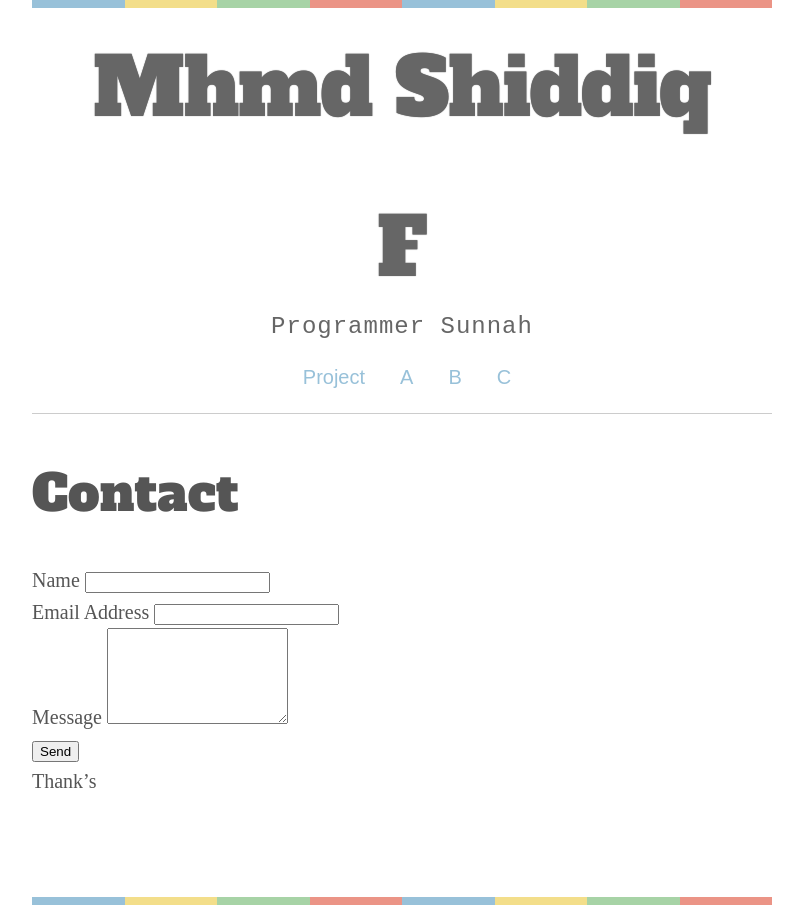
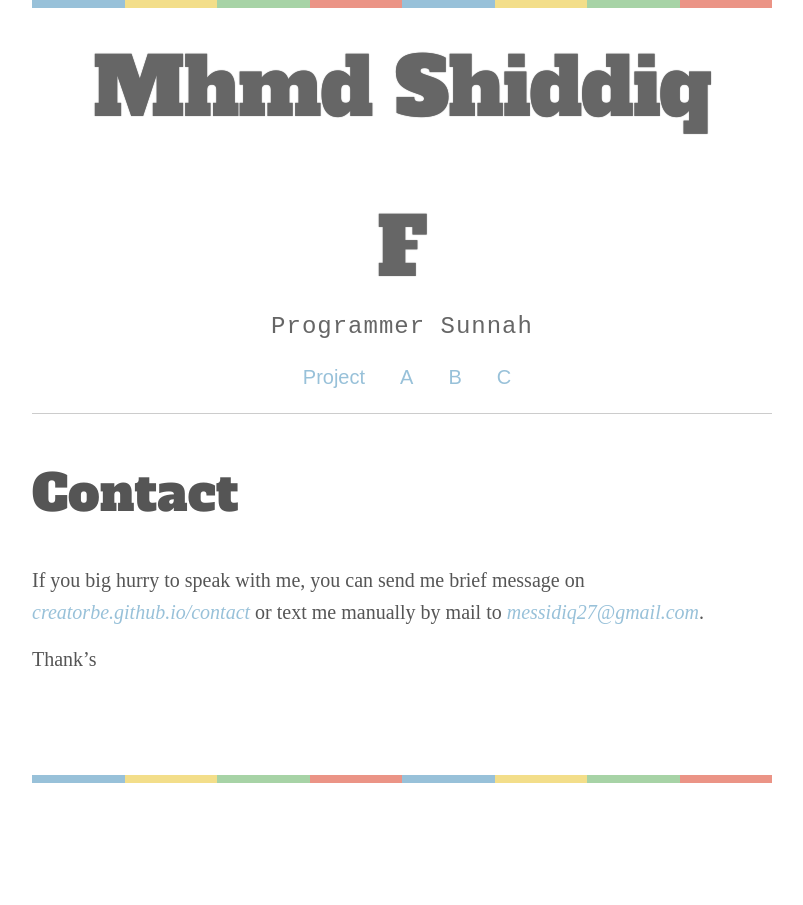
Before and after one commit to messidiq/messidiq.d.io, a Jekyll site: the page built from _pages/contact.md, in a window 1280 px wide. Shown: the whole page, without its empty margins (238-1041 px from the left). Built offline with Jekyll 4.4.1, drawn with Linux system fonts in a browser that asks for light colours; some web fonts are replaced.

Commit message:
Update 3

```diff
--- a/_pages/contact.md
+++ b/_pages/contact.md
@@ -82,30 +82,6 @@ permalink: /contact/
 
 
 <!--<div class="fb-page" data-href="https://www.facebook.com/creatorb/" data-small-header="true" data-adapt-container-width="false" data-hide-cover="true" data-show-facepile="true"><blockquote cite="https://www.facebook.com/creatorb/" class="fb-xfbml-parse-ignore"><a href="https://www.facebook.com/creatorb/">creatorb</a></blockquote></div>-->
-<!--If you big hurry to speak with me, you can send me brief message on [_creatorbe.github.io/contact_](https://creatorbe.github.io/contact/) or text me manually by mail to [_messidiq27@gmail.com_](mailto:_messidiq27@gmail.com).-->
-<meta name="referrer" content="origin">
- <form method="POST" action="http://formspree.io/messidiq27@gmail.com">
-	<div class="row">
-	<input type="hidden" name="_subject" value="CONTACT - CREATORBE LINKS" />
-		<div class="form-group col-lg-4">
-			<label>Name</label>
-			<input id="name" type="text" name="name" class="form-control">
-		</div>
-		<div class="form-group col-lg-4">
-			<label>Email Address</label>
-			<input id="email" type="email" name="_replyto" class="form-control">
-			<input type="hidden" name="_subject" value="CREATORBE LINKS" />
-		</div>
-		<div class="clearfix"></div>
-		<div class="form-group col-lg-12">
-			<label>Message</label>
-			<textarea id="message" name="message" class="form-control" rows="6"></textarea>
-			<input type="text" name="_gotcha" style="display:none" />
-		</div>
-		<div class="form-group col-lg-12">
- 			<button type="submit">Send</button>
-		</div>
-	</div>
-</form>
+If you big hurry to speak with me, you can send me brief message on [_creatorbe.github.io/contact_](https://creatorbe.github.io/contact/) or text me manually by mail to [_messidiq27@gmail.com_](mailto:_messidiq27@gmail.com).
 
 Thank's
```
